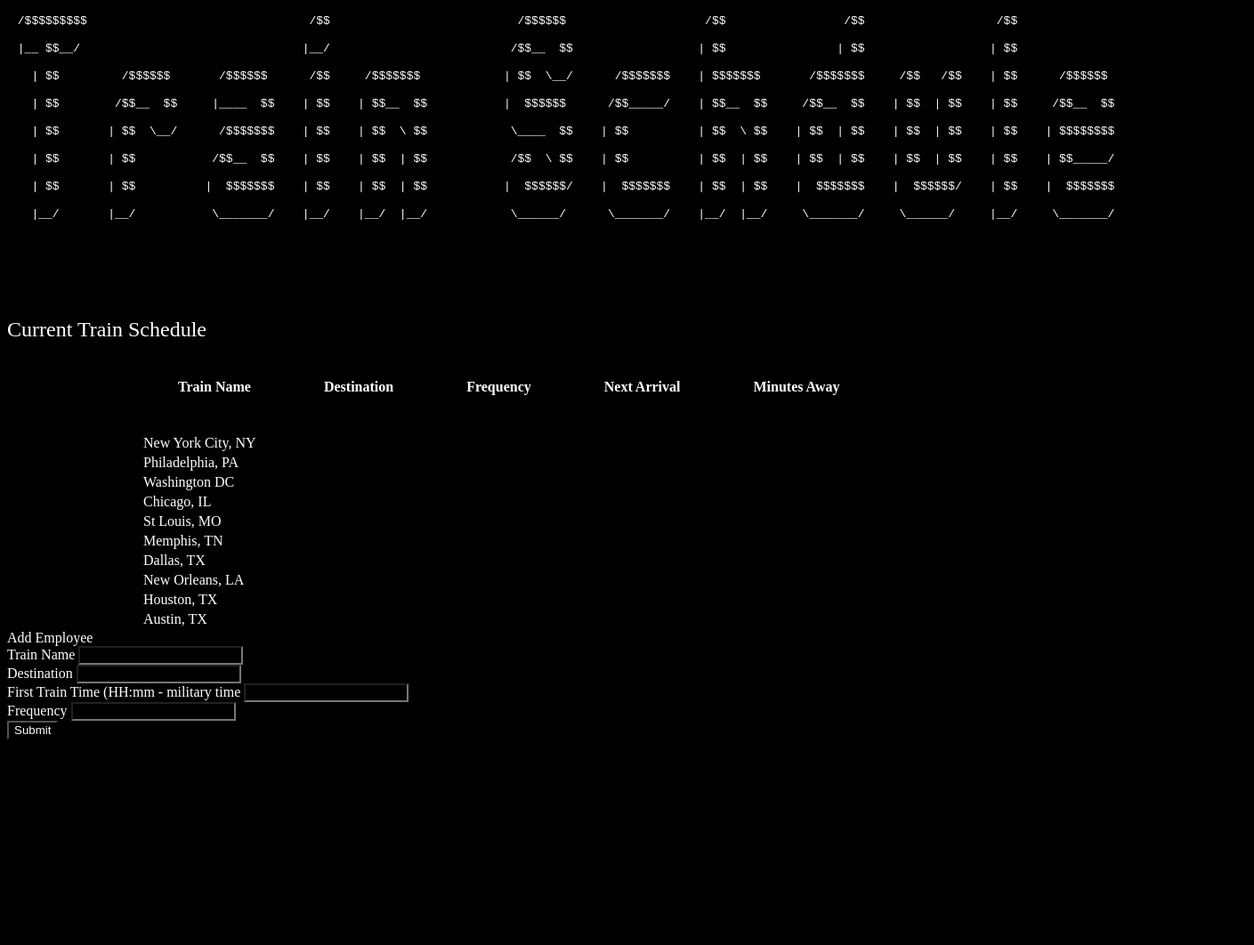
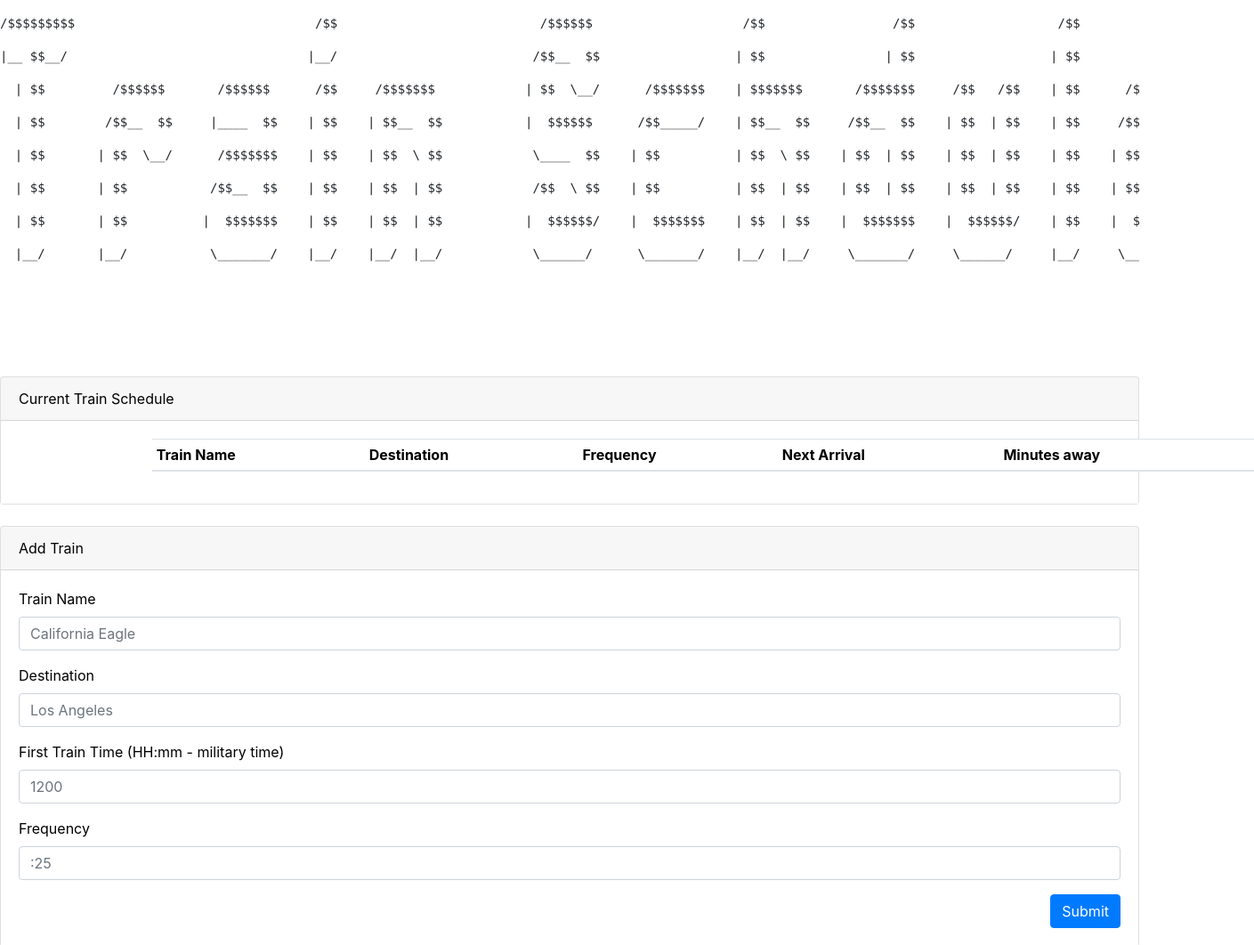
Before and after one commit to JoeHancock1995/FirebaseTrainSchedule, a plain HTML site: page index.html in a window 1280 px wide. Shown: the top 1062 px of the page at 89% size, 1409 px wide, since content can reach past the window. Before the commit the page ends 839 px from the top, so only its background shows below. Drawn offline with nearby package versions, Linux system fonts and the light colour scheme.

Commit message:
added bootstrap

```diff
--- a/index.html
+++ b/index.html
@@ -7,7 +7,11 @@
   <meta http-equiv="X-UA-Compatible" content="ie=edge">
   <title>Train Schdule</title>
   <link rel="stylesheet" href="style.css">
-  <script src="https://code.jquery.com/jquery-3.3.1.slim.min.js" integrity="sha384-q8i/X+965DzO0rT7abK41JStQIAqVgRVzpbzo5smXKp4YfRvH+8abtTE1Pi6jizo" crossorigin="anonymous"></script>
+
+  <link rel="stylesheet" href="https://maxcdn.bootstrapcdn.com/bootstrap/4.0.0/css/bootstrap.min.css">
+  <script src="https://cdnjs.cloudflare.com/ajax/libs/jquery/3.2.1/jquery.min.js"></script>
+  <script src="https://maxcdn.bootstrapcdn.com/bootstrap/4.0.0/js/bootstrap.min.js"></script>
+
   <script src="https://www.gstatic.com/firebasejs/6.2.4/firebase-app.js"></script>
   <script src="https://www.gstatic.com/firebasejs/6.0.4/firebase-database.js"></script>
   <script src="https://cdnjs.cloudflare.com/ajax/libs/jquery/3.2.1/jquery.min.js"></script>
@@ -37,100 +41,25 @@
 </div>
 
 <div class="row">
+
   <div class="col-md-12">
-    <div class="schedule">
-    <div id="scheduleHeader">Current Train Schedule</div>
+
+    <!-- Current Employees-->
+    <div class="card mb-4">
+      <div class="card-header">Current Train Schedule</div>
       <div class="card-body">
-        <table class="table" id='employee-table'>
+        <table class="table table-sm table-hover" id='employee-table'>
+          <thead>
             <tr>
-            <th>Train Name</th>
-            <th>Destination</th>
-            <th>Frequency</th>
-            <th>Next Arrival</th>
-            <th>Minutes Away</th>
+              <th scope="col">Train Name</th>
+              <th scope="col">Destination</th>
+              <th scope="col">Frequency</th>
+              <th scope="col">Next Arrival</th>
+              <th scope="col">Minutes away</th>
             </tr>
-          <tr>
-          <tr>
-            <td>New York City, NY</td>
-            <td></td>
-            <td></td>
-            <td></td>
-            <td></td>
-            <td></td>
-          </tr>
-          <tr>
-            <td>Philadelphia, PA</td>
-            <td></td>
-            <td></td>
-            <td></td>
-            <td></td>
-            <td></td>
-          </tr>
-          <tr>
-            <td>Washington DC</td>
-            <td></td>
-            <td></td>
-            <td></td>
-            <td></td>
-            <td></td>
-          </tr>
-          <tr>
-            <td>Chicago, IL</td>
-            <td></td>
-            <td></td>
-            <td></td>
-            <td></td>
-            <td></td>
-          </tr>
-          <tr>
-            <td>St Louis, MO</td>
-            <td></td>
-            <td></td>
-            <td></td>
-            <td></td>
-            <td></td>
-          </tr>
-          <tr>
-            <td>Memphis, TN</td>
-            <td></td>
-            <td></td>
-            <td></td>
-            <td></td>
-            <td></td>
-          </tr>
-          <tr>
-            <td>Dallas, TX</td>
-            <td></td>
-            <td></td>
-            <td></td>
-            <td></td>
-            <td></td>
-          </tr>
-          <tr>
-            <td>New Orleans, LA</td>
-            <td></td>
-            <td></td>
-            <td></td>
-            <td></td>
-            <td></td>
-          </tr>
-          <tr>
-            <td>Houston, TX</td>
-            <td></td>
-            <td></td>
-            <td></td>
-            <td></td>
-            <td></td>
-          </tr>
-          <tr>
-            <td>Austin, TX</td>
-            <td></td>
-            <td></td>
-            <td></td>
-            <td></td>
-            <td></td>
-          </tr>
-          </tr>
+          </thead>
+          <tbody>
+          </tbody>
         </table>
       </div>
     </div>
@@ -139,31 +68,37 @@
 
 <div class="row">
   <div class="col-md-12">
+    <!-- Add Employee  -->
     <div class="card mb-4">
-    <div class="card-header">Add Employee</div>
+      <div class="card-header">Add Train</div>
       <div class="card-body">
+
+        <!-- Entry Form -->
         <form>
           <div class="form-group">
             <label for="train-name-input">Train Name</label>
-              <input class="form-control" id="train-name-input" type="text">
+            <input class="form-control" id="employee-name-input" placeholder="California Eagle" type="text">
           </div>
           <div class="form-group">
-              <label for="destination-input">Destination</label>
-              <input class="form-control" id="destination-input" type="text">
+            <label for="role-input">Destination</label>
+            <input class="form-control" id="role-input" placeholder="Los Angeles" type="text">
           </div>
           <div class="form-group">
-              <label for="time-input">First Train Time (HH:mm - military time</label>
-              <input class="form-control" id="time-input" type="text">
+            <label for="start-input">First Train Time (HH:mm - military time)</label>
+            <input class="form-control" id="start-input" placeholder="1200" type="text">
           </div>
           <div class="form-group">
-              <label for="frequency-input">Frequency</label>
-              <input class="form-control" id="frequency-input" type="text">
+            <label for="rate-input">Frequency</label>
+            <input class="form-control" id="rate-input" placeholder=":25" type="text">
           </div>
-          <button class="btn btn-primary float-right" id="submit-btn">Submit</button>
+          <button class="btn btn-primary float-right" id="add-train-btn">Submit</button>
         </form>
+
       </div>
     </div>
   </div>
+</div>
+
 </div>
 
 <script src="https://cdnjs.cloudflare.com/ajax/libs/jquery/3.2.1/jquery.min.js"></script>
--- a/style.css
+++ b/style.css
@@ -1,9 +1,9 @@
 *{
-    background-color: black;
-    color: white;
+    background-color: white;
+    color: black;
 }
 p{
-    color: white;
+    color: black;
 }
 .header{
     text-align: center;
```
Lines whose indentation alone changed are shown as unchanged.
